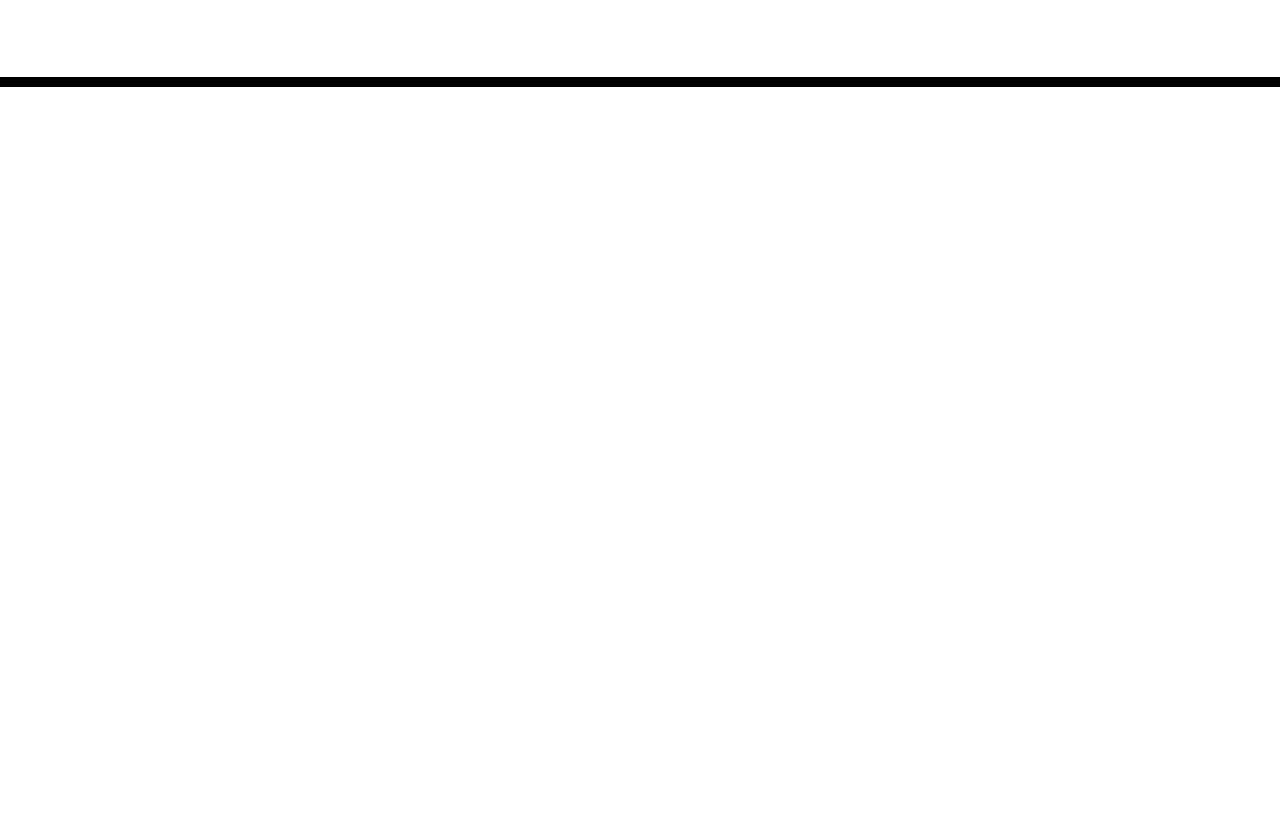
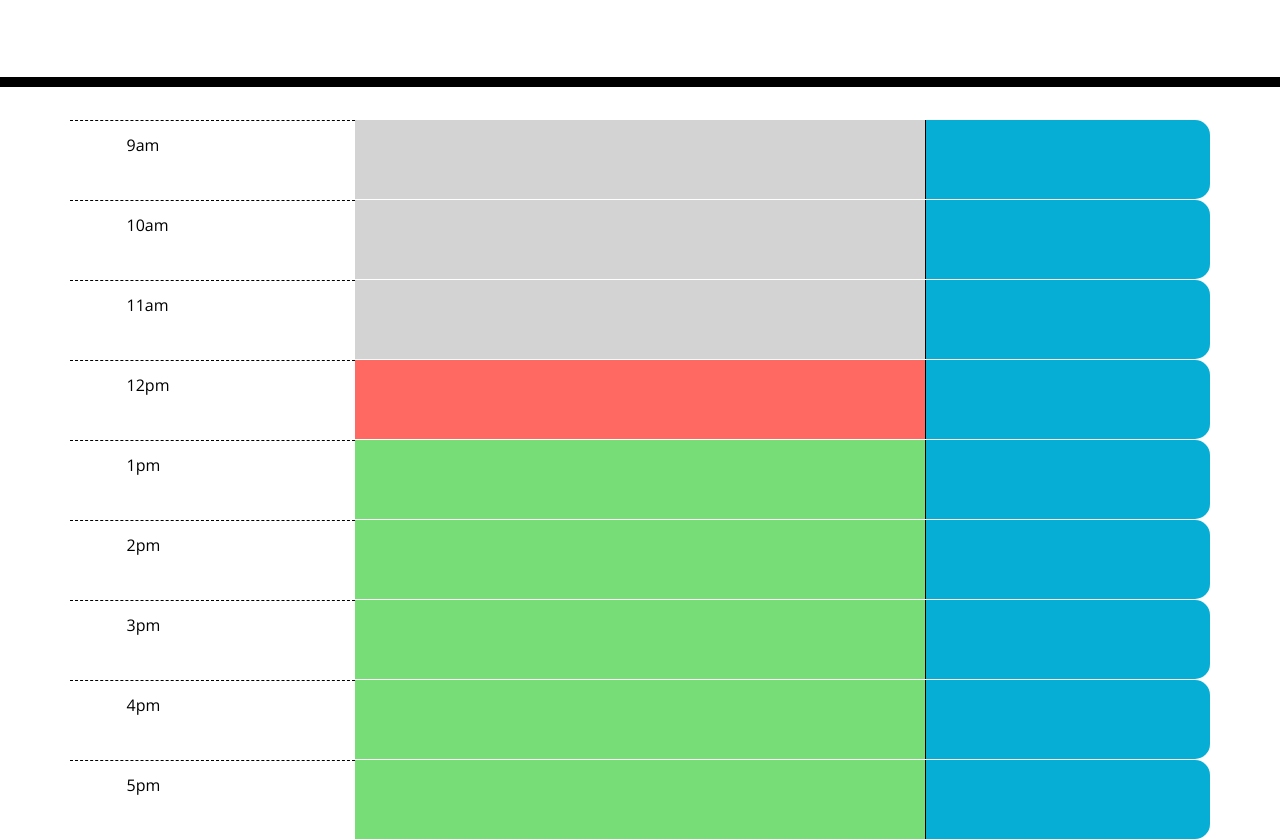
Before and after one commit to aclarke0307/day-calender, a plain HTML site: page index.html in a window 1280 px wide. Shown: the part 181-1020 px from the top of the page. Before the commit the page ends 800 px from the top, so only its background shows below. Drawn offline with nearby package versions, Linux system fonts and the light colour scheme; files that its build step writes are made by us from their sources.

Commit message:
rows and columns

```diff
--- a/index.html
+++ b/index.html
@@ -18,7 +18,7 @@
       href="https://fonts.googleapis.com/css?family=Open+Sans&display=swap"
       rel="stylesheet"
     />
-    <link rel="stylesheet" href="style.css" />
+    <link rel="stylesheet" href="./assets/css/style.css"  />
     <title>Work Day Scheduler</title>
   </head>
 
@@ -30,6 +30,115 @@
     </header>
     <div class="container">
       <!-- Timeblocks go here -->
+      <!--9am row-->
+      <div class="row">
+        <div class="col hour">
+          9am
+        </div>
+        <div class="col-6 past">
+
+        </div>
+        <div class="col saveBtn">
+        </div>
+      </div>
+      <!--10am row-->
+      <div class="row">
+        <div class="col hour">
+          10am
+        </div>
+        <div class="col-6 past">
+
+        </div>
+        <div class="col saveBtn">
+        </div>
+      </div>
+      <!--11am row-->
+      <div class="row">
+        <div class="col hour">
+          11am
+        </div>
+        <div class="col-6 past">
+
+        </div>
+        <div class="col saveBtn">
+        </div>
+      </div>
+      <!--12pm row-->
+      <div class="row">
+        <div class="col hour">
+          12pm
+        </div>
+        <div class="col-6 present">
+
+        </div>
+        <div class="col saveBtn">
+        </div>
+      </div>
+      <!--1pm row-->
+      <div class="row">
+        <div class="col hour">
+          1pm
+        </div>
+
+        <div class="col-6 future">
+        </div>
+
+        <div class="col saveBtn">
+        </div>
+
+      </div>
+      <!--2pm row-->
+      <div class="row">
+        <div class="col hour">
+          2pm
+        </div>
+
+        <div class="col-6 future">
+        </div>
+
+        <div class="col saveBtn">
+        </div>
+
+      </div>
+      <!--3pm row-->
+      <div class="row">
+        <div class="col hour">
+          3pm
+        </div>
+
+        <div class="col-6 future">
+        </div>
+
+        <div class="col saveBtn">
+        </div>
+
+      </div>
+      <!--4pm row-->
+      <div class="row">
+        <div class="col hour">
+          4pm
+        </div>
+
+        <div class="col-6 future">
+        </div>
+
+        <div class="col saveBtn">
+        </div>
+
+      </div>
+      <!--5pm row-->
+      <div class="row">
+        <div class="col hour">
+          5pm
+        </div>
+
+        <div class="col-6 future">
+        </div>
+
+        <div class="col saveBtn">
+        </div>
+
+      </div>
     </div>
 
     <script src="https://code.jquery.com/jquery-3.4.1.min.js"></script>
```
